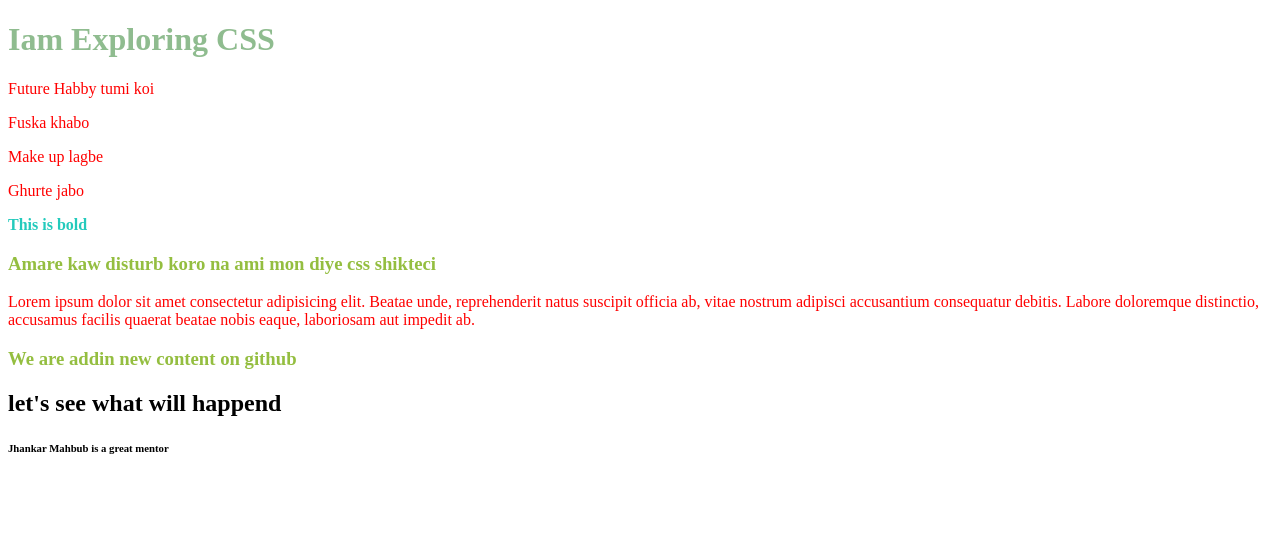
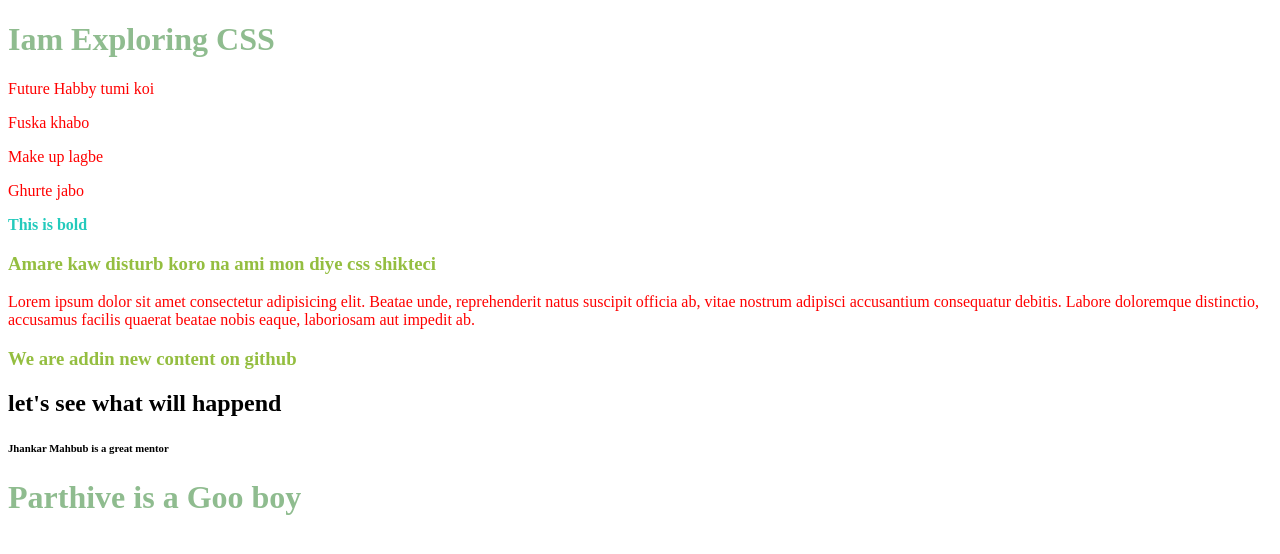
Before and after one commit to Parthive/second-repo, a plain HTML site: page index.html in a window 1280 px wide. Drawn offline with Linux system fonts and the light colour scheme.

Commit message:
let's see what happend

```diff
--- a/index.html
+++ b/index.html
@@ -36,5 +36,6 @@
     <h3>We are addin new content on github</h3>
     <h2>let's see what will happend </h2>
     <h6>Jhankar Mahbub is a great mentor </h6>
+    <h1>Parthive is a Goo boy</h1>
 </body>
 </html>
```
